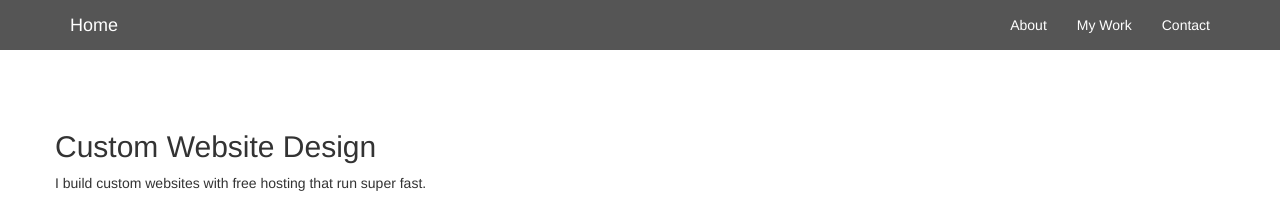
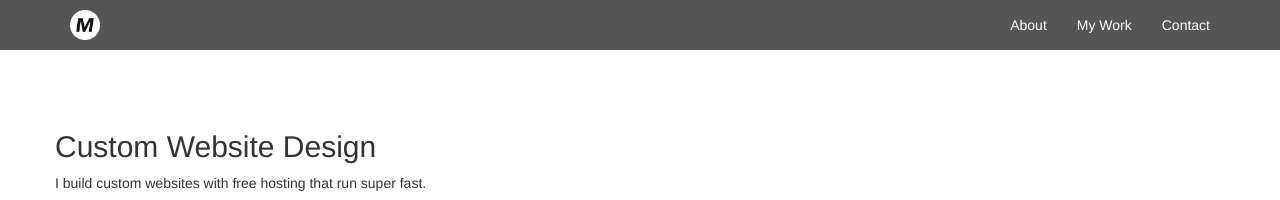
Before and after one commit to Mountainview-WebDesign/mountainview-webdesign.github.io, a Jekyll site: the page built from index.html, in a window 1280 px wide. Shown: the top 200 px of the page. Built offline with Jekyll 4.4.1, drawn with Linux system fonts in a browser that asks for light colours.

Commit message:
Add logo

```diff
--- a/_layouts/default.html
+++ b/_layouts/default.html
@@ -20,7 +20,7 @@
 								<span class="icon-bar"></span>
 								<span class="icon-bar"></span>
 							</button>
-							<a class="navbar-brand" href="{{ site.baseurl }}/">Home</a>
+							<a class="navbar-brand" href="{{ site.baseurl }}/"><img src="{{site.baseurl}}/assets/images/logo.png" /></a>
 						</div>
 						<div id="collapse" class="collapse navbar-collapse">
 							<ul class="nav navbar-nav navbar-right" role="navigation">
--- a/css/custom.css
+++ b/css/custom.css
@@ -13,6 +13,12 @@ body {
 .navbar-default .navbar-brand {
 	color: white;
 }
+.navbar-brand > img {
+	max-height: 30px;
+}
+.navbar >.container .navbar-brand {
+	padding-top: 10px;
+}
 .img-responsive {
 	margin: 20px auto;
 }
```
Also changed, not shown: assets/images/logo.png (added).
